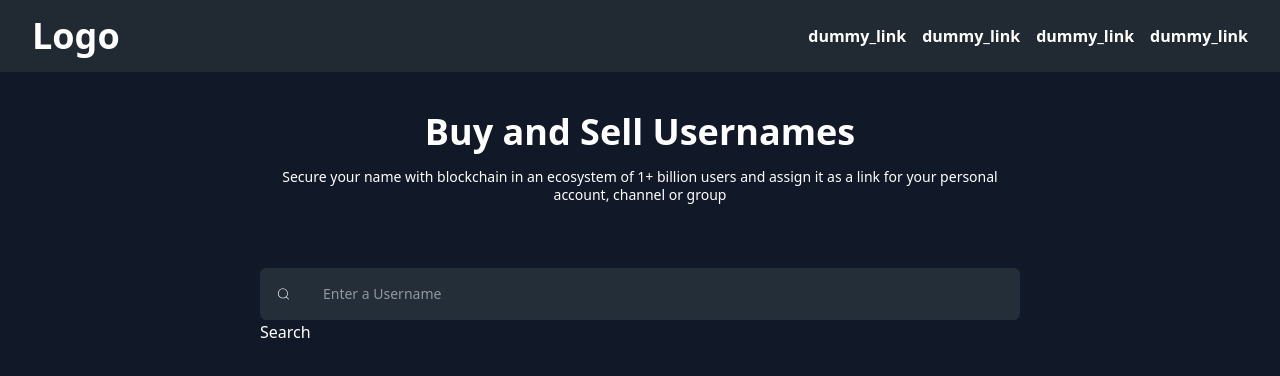
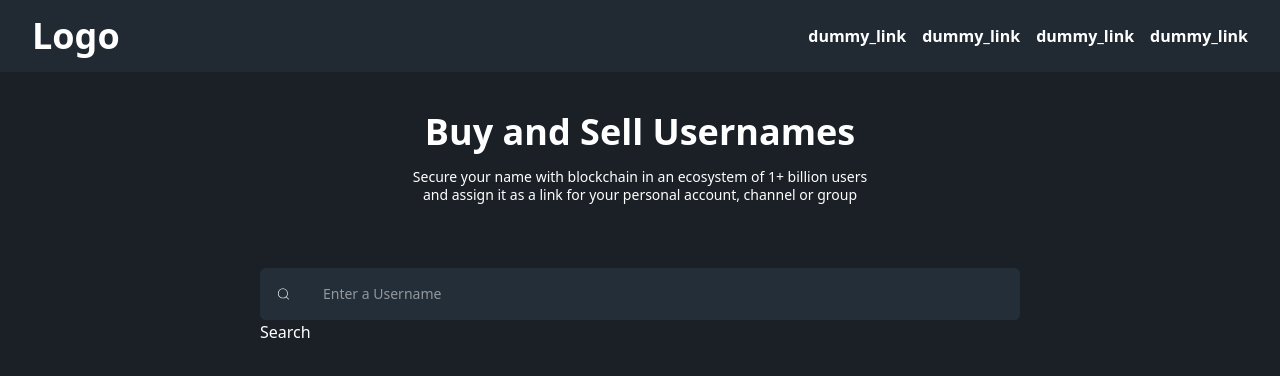
Before and after one commit to adarshkunwar/nameTrade, a React (Vite) app: page / in a window 1280 px wide. Shown: the top 376 px of the page. Built offline with nearby package versions, Linux system fonts and the light colour scheme.

Commit message:
style: update background color and typography base styles

```diff
--- a/src/App.css
+++ b/src/App.css
@@ -2,7 +2,7 @@
 
 
 @theme {
-  --color-background: #111827;
+  --color-background: #1a2026;
   --color-header: #212932;
 
   --color-primary: #242e38
--- a/src/components/ui/Typography.tsx
+++ b/src/components/ui/Typography.tsx
@@ -54,7 +54,7 @@ const Heading = ({ variant, icon, title, disabled, color, fontWeight = 400, onCl
   const textTag = HEADING_TAGS.includes(variant) ? variant : 'span'
   const Component = textTag as keyof JSX.IntrinsicElements
 
-  const baseStyles = 'flex justify-start items-center'
+  const baseStyles = 'flex justify-start items-center text-balance'
   const variantStyle = variantStyles[variant] || variantStyles.span
   const fontWeightStyle = fontWeightStyles[fontWeight] || 'font-normal'
   const cursorStyle = onClick ? 'cursor-pointer' : ''
```
